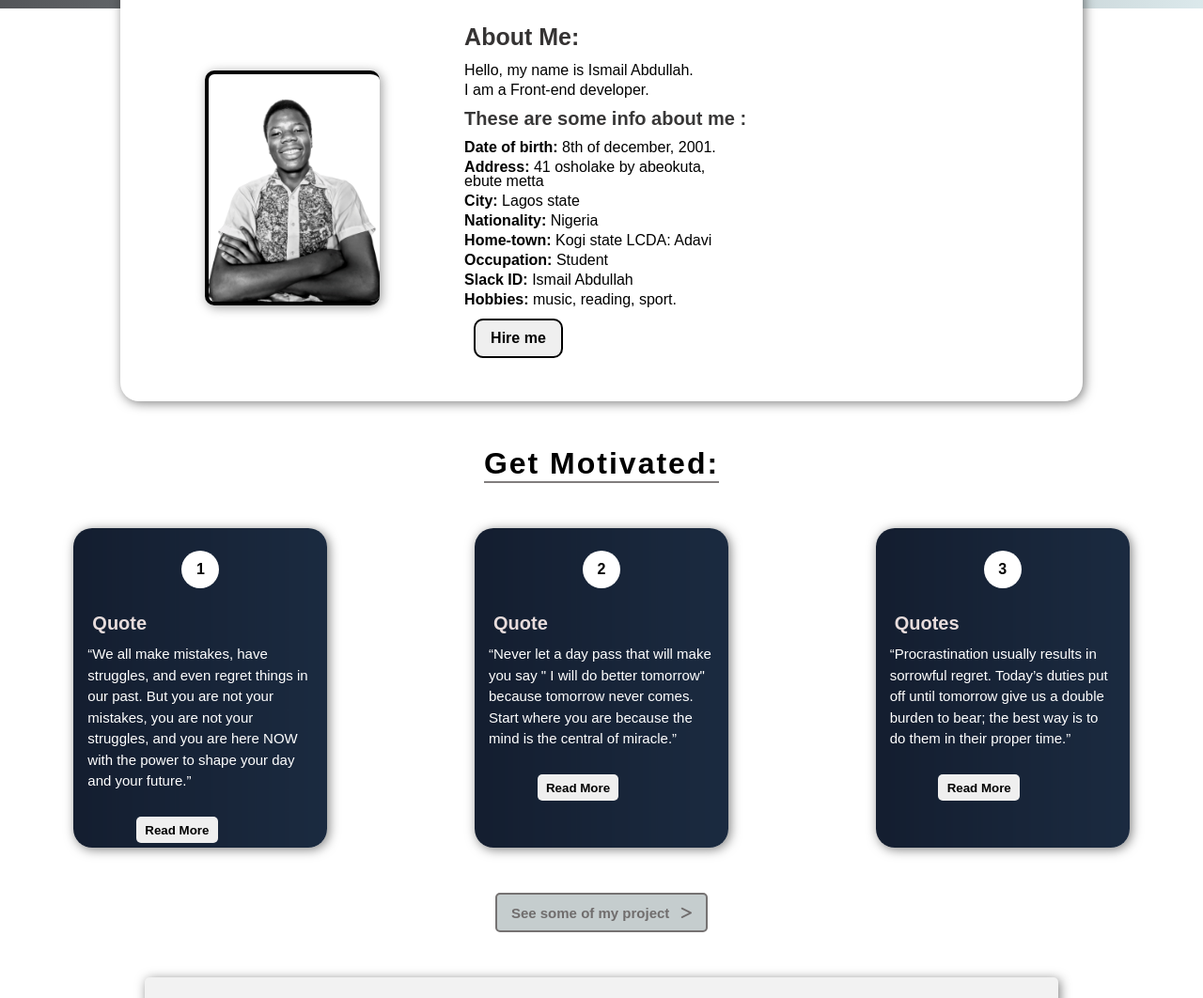
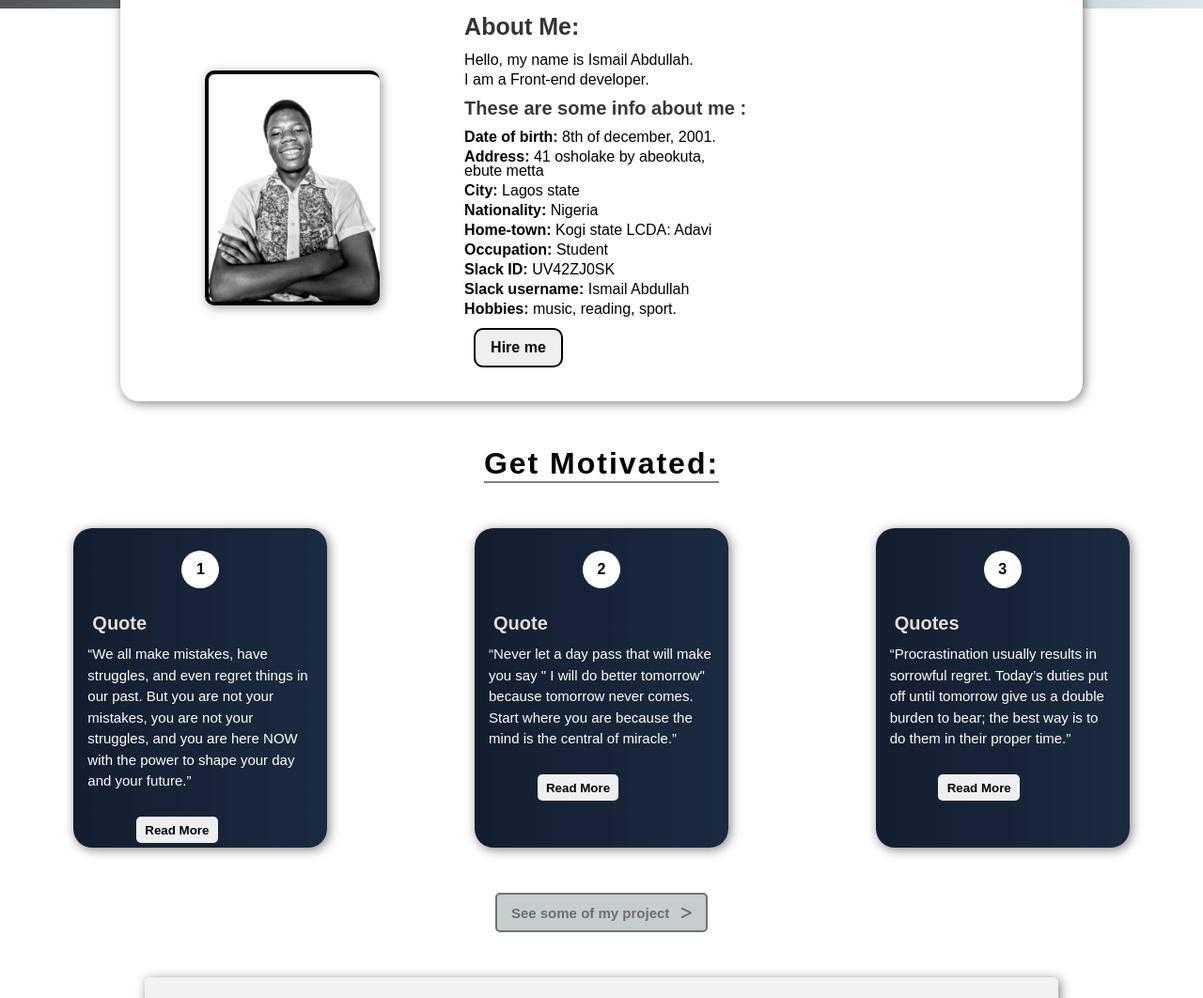
Before and after one commit to Abdullah-ohida/start-ng-portfolio, a plain HTML site: page index.html in a window 1280 px wide. Shown: the part 791-1853 px from the top of the page at 94% size. Drawn offline with Linux system fonts and the light colour scheme.

Commit message:
initial commit

```diff
--- a/index.html
+++ b/index.html
@@ -54,7 +54,8 @@
                 <p> <strong>Nationality:</strong> Nigeria</p>
                 <p> <strong>Home-town:</strong> Kogi state LCDA: Adavi</p>
                 <p> <strong>Occupation: </strong> Student</p>
-                <p> <strong>Slack ID: </strong>Ismail Abdullah</p>
+                <p> <strong>Slack ID: </strong>UV42ZJ0SK</p>
+                <p> <strong>Slack username: </strong>Ismail Abdullah</p>
                 <p> <strong> Hobbies:</strong> music, reading, sport.</p>
                 <input type="submit" value="Hire me" id="submit">
                 <button class="submit" >See more &nbsp <i class="fas fa-greater-than"></i></button>
```
